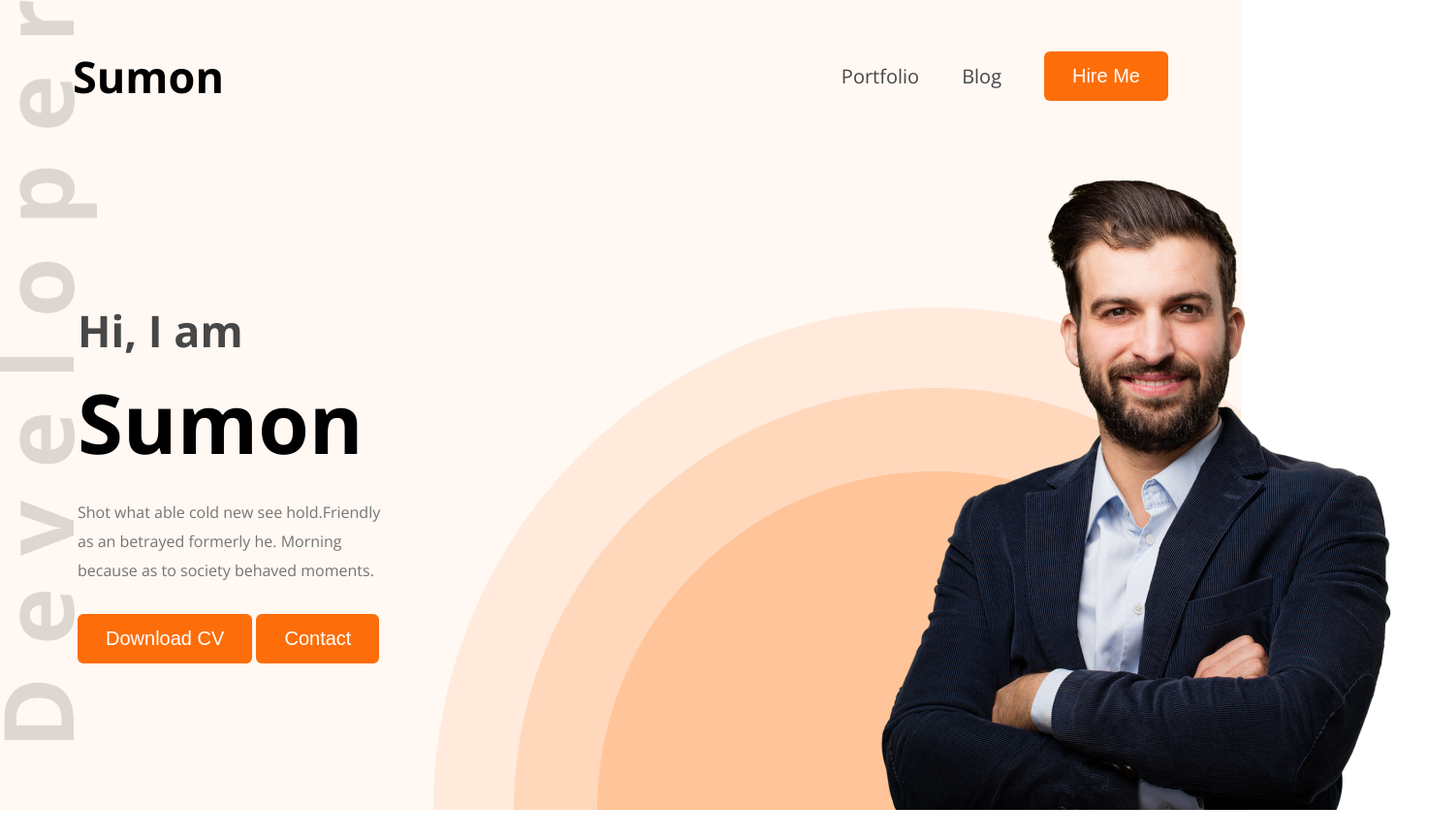
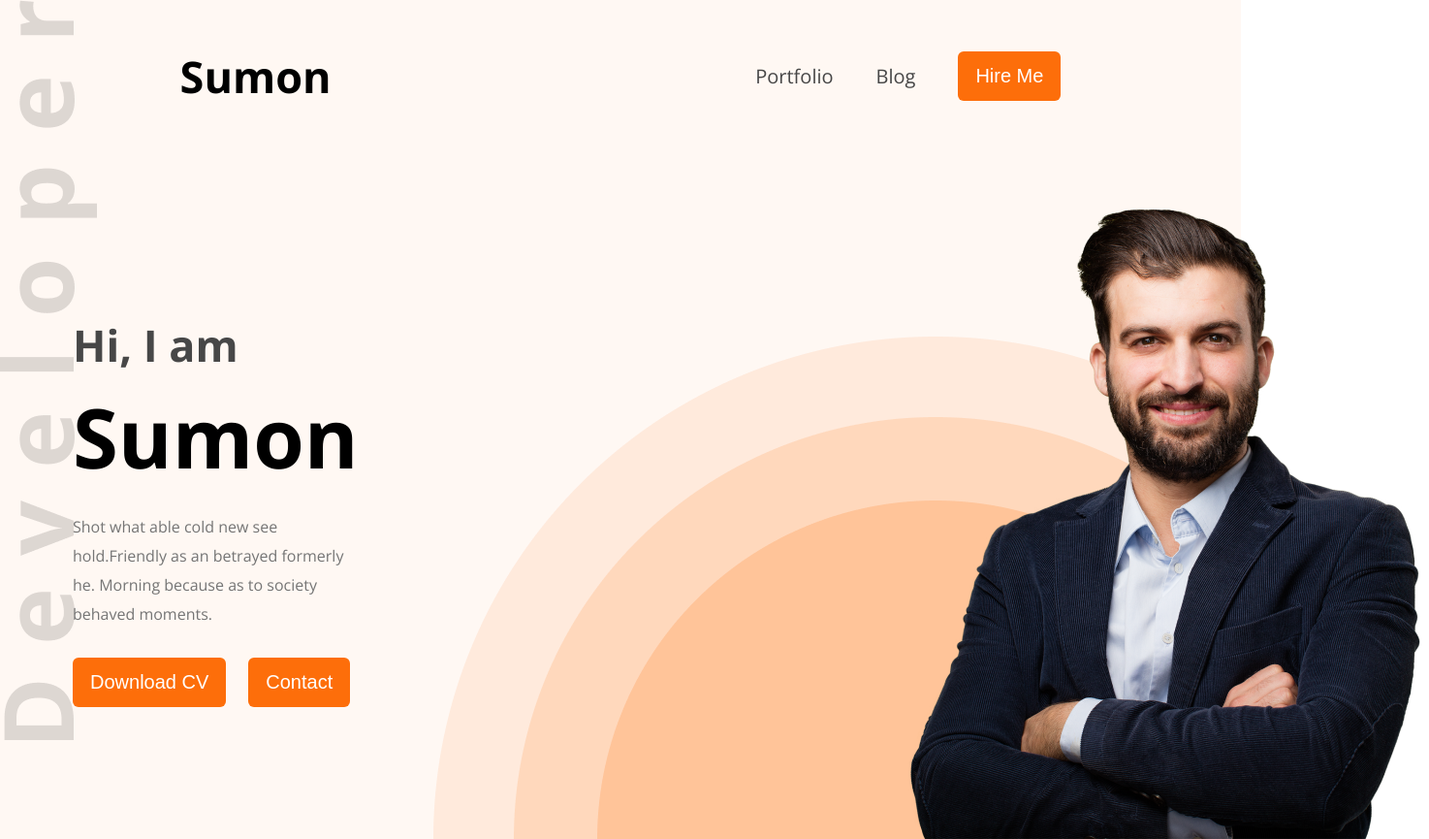
Before and after one commit to sumon-webs/Portfolio-website, a plain HTML site: page index.html in a window 1280 px wide. Shown: the top 865 px of the page at 97% size, 1474 px wide, since content can reach past the window. Drawn offline with nearby package versions, Linux system fonts and the light colour scheme.

Commit message:
Hero section resized

```diff
--- a/Styles/styl.css
+++ b/Styles/styl.css
@@ -18,7 +18,7 @@ header{
 }
 
 .nav{
-    width: 1260px;
+    width: 71%;
     max-width: 1130px;
     display: flex;
     justify-content: space-between;
@@ -48,24 +48,23 @@ header{
     background-color: #FD6E0A;
     color: white;
     border: none;
-    padding: 14px 29px;
+    padding: 14px 18px;
     border-radius: 6px;
     font-weight: 600px;
     font-size: 20px;
 }
 
 .introduction-part{
-    max-width: 1360px;
+    width: 1130px;
     display: flex;
+    margin: 0 auto;
     justify-content: space-between;
-    margin: 0 auto;
     align-items: center;
-    margin-top: 50px;
+    margin-top: 80px;
 }
 
-.introduction-part .name-text{
-    width: 1000px;
-    margin-left: 80px;
+.name-text{
+    width: 710px;
 }
 
 .introduction-part .name-text h3{
@@ -86,10 +85,15 @@ header{
     padding-bottom: 30px;
     line-height: 30px;
 }
+.button{
+    width: 100%;
+    display: flex;
+    gap: 23px;
+}
 
 .introduction-part .image{
     width: 870px;
-    /* margin-left: 400px; */
+    margin-left: 70px;
 }
 
 .introduction-part .image img{
@@ -244,7 +248,7 @@ header{
 }
 
 footer{
-    margin-top: 113px;
+    margin: 113px 0px;
     background-color: #FFF8F3;
 }
 
--- a/index.html
+++ b/index.html
@@ -24,8 +24,10 @@
                 <h3>Hi, I am</h3>
                 <h1>Sumon</h1>
                 <p>Shot what able cold new see hold.Friendly as an betrayed formerly he. Morning because as to society behaved moments.</p>
-                <button class="btn">Download CV</button>
-                <button class="btn">Contact</button>
+                <div class="button">
+                    <button class="btn">Download CV</button>
+                    <button class="btn">Contact</button>
+                </div>
             </div>
             <div class="image">
                 <img src="images/hardy.png" alt="">
```
